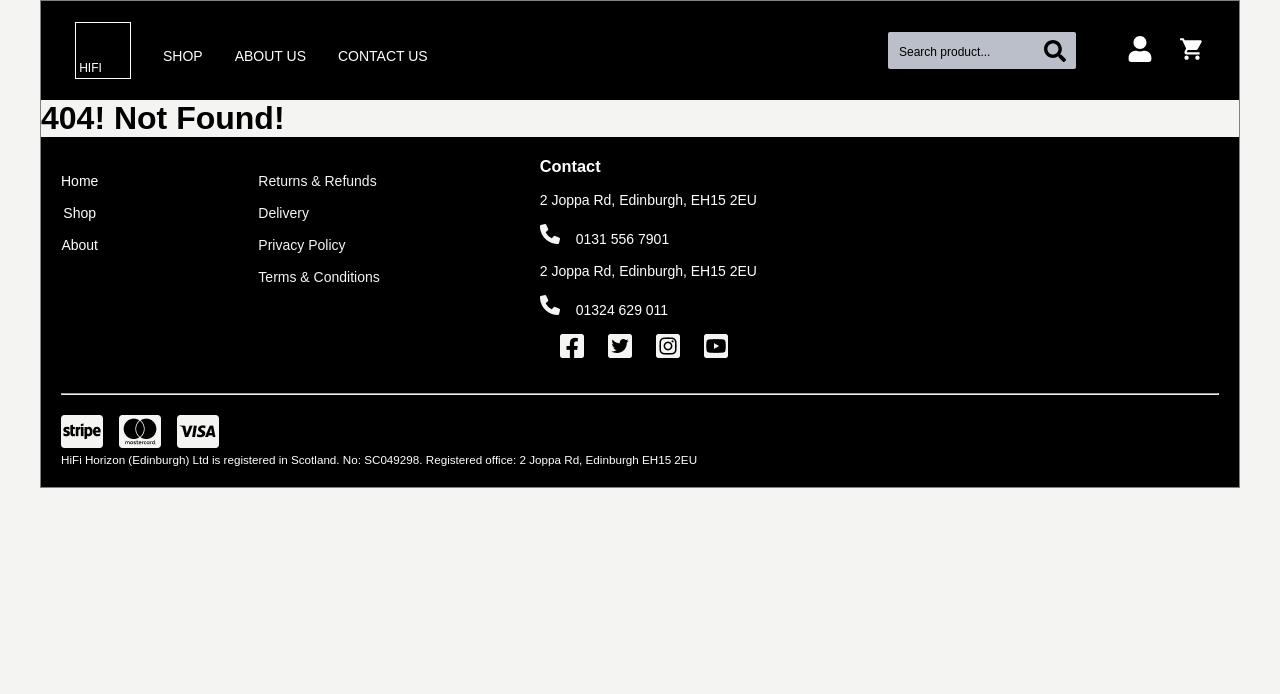
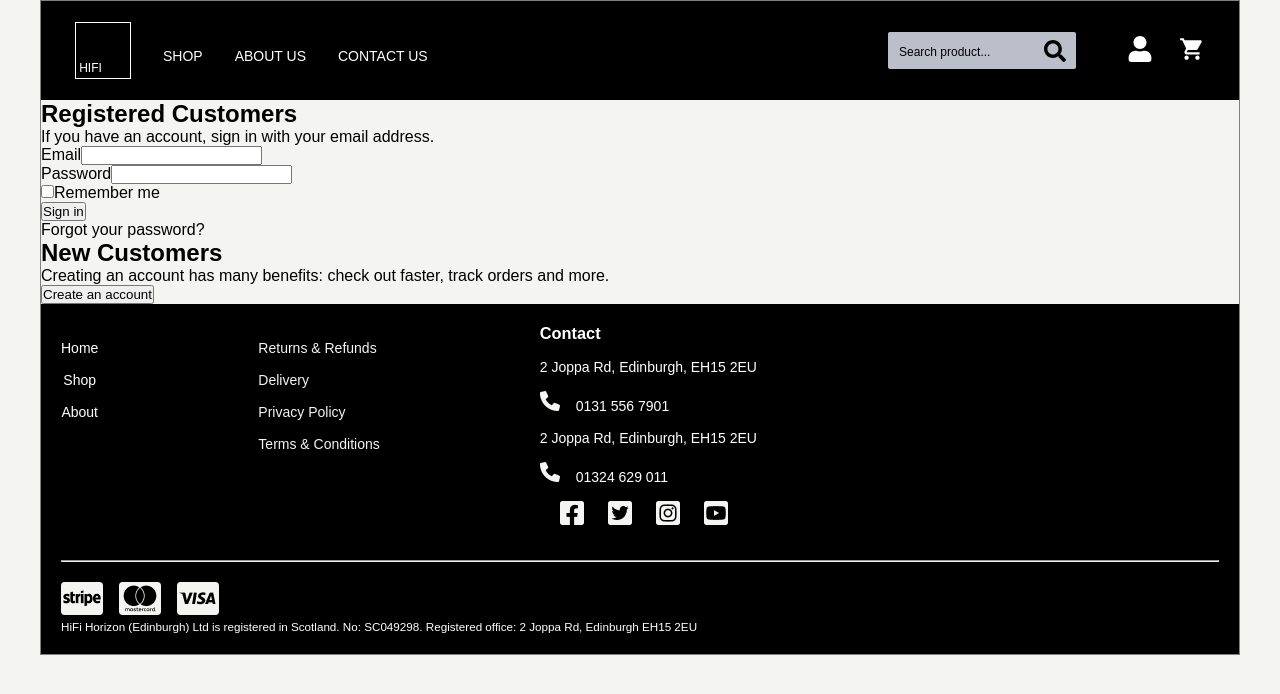
Before and after one commit to rts-cmk-wu13/hifi-horizon-therocket, a React (Vite) app: page /login in a window 1280 px wide. Shown: the top 694 px of the page. Built offline with nearby package versions, Linux system fonts and the light colour scheme; a web font is replaced by a local one.

Commit message:
New Customers added

```diff
--- /dev/null
+++ b/src/AutoContext.jsx
@@ -0,0 +1,35 @@
+
+import { useState, createContext, useContext } from "react";
+
+export const AuthContext = createContext()
+
+export function useAuth () {
+    if (!AuthContext) {
+        console.log("AuthContext is not defined");
+        throw new Error("useAuth must be used within an AuthProvider");
+    }
+    return useContext(AuthContext)
+}
+
+export default function AuthProvider( props) {
+
+    console.log(props)
+
+    const [token, setToken] = useState(sessionStorage.getItem("token"));
+
+    function login (newToken) {
+        setToken(newToken)
+        sessionStorage.setItem("token", newToken)
+    }
+
+    function logout() {
+        setToken(null)
+        sessionStorage.removeItem("token")
+    }
+
+    return (
+        <AuthContext.Provider value={{ token, login, logout }}>
+            {props.children}
+        </AuthContext.Provider>
+    )
+}
--- a/src/components/Login/Login.jsx
+++ b/src/components/Login/Login.jsx
@@ -1,13 +1,13 @@
 import { Form } from 'react-router';
-//import { useAuth } from '../../AutoContext.jsx';
+import { useAuth } from '../../AutoContext.jsx';
 import { useLocation, useNavigate } from 'react-router';
 import { useState } from 'react';
 
 
-export default function CreateAccount() {
+export default function LoginToAccount() {
 
     const [error, setError] = useState(null);
-    // const { login } = useAuth();
+    //const { login } = useAuth();
     const location = useLocation();
     const navigate = useNavigate();
     const from = location.state?.from?.pathname || '/';
@@ -18,7 +18,7 @@ export default function CreateAccount() {
         formData.delete('repeatpassword'); // Remove repeat password from form data
         const data = Object.fromEntries(formData.entries());
         console.log(data);
-        const response = await fetch('http://localhost:4000/register', {
+        const response = await fetch('http://localhost:4000/login', {
 
             // const response = await fetch('https://hifi-api-pzft.onrender.com/register', {
             method: 'POST',
@@ -32,51 +32,21 @@ export default function CreateAccount() {
         if (!response.ok) {
             // Handle error, e.g., show a message to the user
             //throw new Error('Login failed');
-            setError(result.message || 'Signup failed');
-            console.error('Signup failed:', result);
+            setError(result.message || 'Login failed');
+            console.error('Login failed:', result);
             return;
         }
-        // login(result.accessToken);
+        login(result.accessToken);
         navigate(from, { replace: true }); // Redirect to the previous page or home
 
     }
 
     return (
+        <>
         <div className="signupcontainer">
-            <h2>Create New Customer Account</h2>
+            <h2>Registered Customers</h2>
+            <p>If you have an account, sign in with your email address.</p>
             <Form onSubmit={handleLogin}>
-                <div className="signupcontainer__form-group">
-                    <label htmlFor="fullname">Full name</label>
-                    <input type="text" id="fullname" name="fullname" required />
-                </div>
-                <div className="signupcontainer__form-group">
-                    <label htmlFor="address">Address</label>
-                    <input type="text" id="address" name="address" required />
-                </div>
-                <div className="signupcontainer__form-group">
-                    <label htmlFor="address2">Address - line 2</label>
-                    <input type="text" id="address2" name="address2" />
-                </div>
-
-                <div className="signupcontainer__form-group--line">
-                    <div className="signupcontainer__form-group">
-                         <label htmlFor="zipcode">Zip-code</label>
-                        <input type="text" id="zipcode" name="zipcode" required />
-                    </div>
-                    <div className="signupcontainer__form-group">
-                        <label htmlFor="city">city</label>
-                        <input type="text" id="city" name="city" required />
-                    </div>
-                </div>
-
-                <div className="signupcontainer__form-group">
-                    <label htmlFor="country">Country</label>
-                    <input type="text" id="country" name="country" />
-                </div>
-                <div className="signupcontainer__form-group">
-                    <label htmlFor="phone">Phone no</label>
-                    <input type="text" id="phone" name="phone" />
-                </div>
                 <div className="signupcontainer__form-group">
                     <label htmlFor="email">Email</label>
                     <input type="text" id="email" name="email" required />
@@ -86,21 +56,20 @@ export default function CreateAccount() {
                     <input type="text" id="password" name="password" required />
                 </div>
                 <div className="signupcontainer__form-group">
-                    <label htmlFor="repeatpassword">Repeat password</label>
-                    <input type="text" id="repeatpassword" name="repeatpassword" required />
+
+                    <input type="checkbox" id="rememberme" name="rememberme"  />
+                    <label htmlFor="rememberme">Remember me</label>
                 </div>
-                <div className="signupcontainer__form-group signupcontainer__form-group--checkbox">
-                    <input type="checkbox" id="byusing" name="byusing" required />
-                    <label htmlFor="byusing">By using this form you agree with the storage and handling of your data by this website. *</label>
-                    </div>
-                <div className="signupcontainer__form-group signupcontainer__form-group--checkbox">
-                    <input type="checkbox" id="accept" name="accept" required />
-                    <label htmlFor="accept">Accept marketing from HiFi Horizon (newsletter and discount offers by email). *</label>
-                    </div>
-
                 {error && <div className="error-message">{error}</div>}
-                <button type="submit">Create an account</button>
+                <button type="submit">Sign in</button>
             </Form>
+            <p>Forgot your password?</p>
         </div>
+         <div className="newcustomer">
+            <h2>New Customers</h2>
+            <p>Creating an account has many benefits: check out faster, track orders and more.</p>
+            <button onClick={() => navigate('/register')}>Create an account</button>
+       </div>
+       </>
     )
 }
--- /dev/null
+++ b/src/pages/Login.jsx
@@ -0,0 +1,16 @@
+import LoginToAccount from "../components/Login/Login";
+
+
+
+export default function Login(){
+
+
+
+    return(
+        <>
+        <section className="login">
+    <LoginToAccount/>
+        </section>
+        </>
+    )
+}
--- a/src/router.jsx
+++ b/src/router.jsx
@@ -10,6 +10,7 @@ import AboutUs from "./pages/aBOUTuS.JSX";
 import { ErrorBoundary } from "./components/Error";
 import MoreInfo from "./pages/MoreInfo";
 import { getProducts, getProduct } from "./api/typicode";
+import Login from "./pages/Login";
 // import { handleSubmit } from "./api/actions";
 // import RequireAuth from "./components/RequireAuth";
 
@@ -25,6 +26,10 @@ const router = createBrowserRouter([
         index: true,
         element: <Home />,
         loader: getProducts,
+    },
+    {
+        path: "login",
+        element: <Login />
     },
     {
         path: "list",
```
